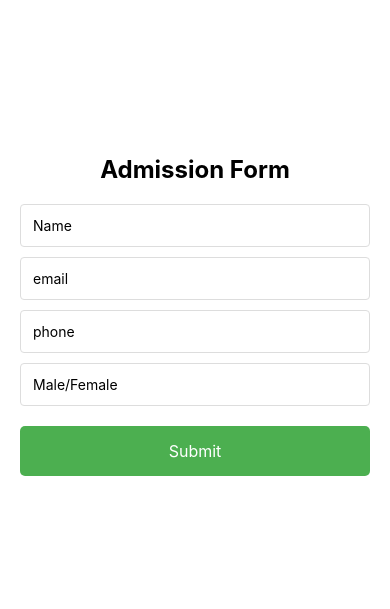
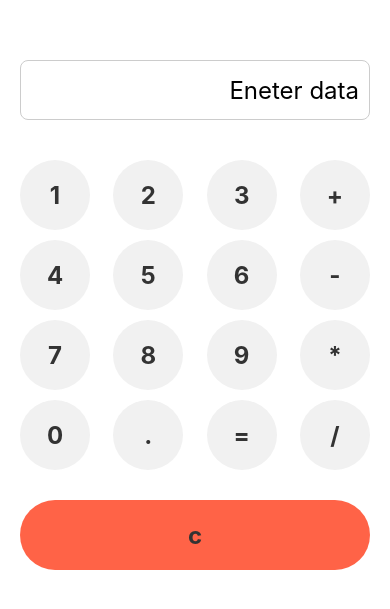
Before and after one commit to Shivakuamara-am/git-prasing, a React Native app: screen / in a window 390 px wide. Shown: the part 107-716 px from the top of the page. Built offline with nearby package versions, Linux system fonts and the light colour scheme.

Commit message:
thi is calucltor

```diff
--- a/App.tsx
+++ b/App.tsx
@@ -1,103 +1,99 @@
-import { Alert, StyleSheet, Text, TextInput, TouchableOpacity, View } from 'react-native'
+import { StyleSheet, Text, TextInput, TouchableOpacity, View } from 'react-native'
 import React, { useState } from 'react'
 
 const App = () => {
- const[name,setName]=useState("")
- const[email,setEmail]=useState("")
- const[phone,setPhone]=useState("")
- const[gender,setGender]=useState("")
- const [error,setError]=useState({
-  name:"",
-  email:"",
-  phone:"",
-  gender:"",
+  const[result,setResult]=useState("")
+  const[input,setInput]=useState("")
 
- })
+  const handlevlaues=(value:string)=>{
+    setInput(input+value)
+  }
+  const reset=()=>{
+    setInput("")
+    setResult("")
+  }
 
- const validateEmail=()=>{
+  const claucalte=()=>{
+    try{
+      setResult(eval(input).toString())
 
-  let regex= /^[a-zA-Z0-9._-]+@[a-zA-Z0-9.-]+\.[a-zA-Z]{2,6}$/;
-  return regex.test(email)
- }
+    }catch(error){
+      setResult("Error")
 
- const validtionFrom=()=>{
-  let isvalid=true
-  let errorMeassge={name:"",email:"",phone:"",gender:"",}
-
- if(!name){
-  errorMeassge.name="Pls Enter name"
-  isvalid=false
- }
-
- if(!email){
-  errorMeassge.email="pls enter the email"
-  isvalid=false
-
- }else if(!validateEmail(email)){
-  errorMeassge.email="Enter valid email addres"
-  isvalid=false
- }
-
- if(!phone){
-  errorMeassge.phone="pls enter the phonnumber"
-  isvalid=false
- }
-
- if(!gender){
-  errorMeassge.gender="pls enter the gender"
-  isvalid=false
- }
- setError(errorMeassge)
- return isvalid
+    }
+  }
 
 
- }
 
- const allValidation=()=>{
-  if(validtionFrom()){
-    Alert.alert(`form submit,Name${name},Email${email},Phone${phone},gender${gender}`)
- }
-  else{
-    Alert.alert("validation faild pls chacke the form and fill")
-  }
-}
+
   return (
     <View style={styles.container}>
-      <Text style={styles.title}>Admission Form</Text>
       <TextInput
       style={styles.input}
-      placeholder='Name'
-      value={name}
-      onChangeText={setName}/>
-      {error.name?<Text style={styles.error}>{error.name}</Text>:null}
+      placeholder='Eneter data'
+      editable={false}
+      value={input}/>
+      <Text style={styles.result}>{result}</Text>
+      <View style={styles.buttonRow}>
+    <TouchableOpacity style={styles.button} onPress={()=>handlevlaues("1")}>
+      <Text style={styles.buttonText}>1</Text>
+    </TouchableOpacity>
+    <TouchableOpacity style={styles.button} onPress={()=>handlevlaues("2")}>
+      <Text style={styles.buttonText}>2</Text>
+    </TouchableOpacity>
+    <TouchableOpacity style={styles.button} onPress={()=>handlevlaues("3")}>
+      <Text style={styles.buttonText}>3</Text>
+    </TouchableOpacity>
+    <TouchableOpacity style={styles.button} onPress={()=>handlevlaues("+")}>
+      <Text style={styles.buttonText}>+</Text>
+    </TouchableOpacity>
+    </View>
+    <View style={styles.buttonRow}>
+    <TouchableOpacity style={styles.button} onPress={()=>handlevlaues("4")}>
+      <Text style={styles.buttonText}>4</Text>
+    </TouchableOpacity>
+    <TouchableOpacity style={styles.button} onPress={()=>handlevlaues("5")}>
+      <Text style={styles.buttonText}>5</Text>
+    </TouchableOpacity>
+    <TouchableOpacity style={styles.button} onPress={()=>handlevlaues("6")}>
+      <Text style={styles.buttonText}>6</Text>
+    </TouchableOpacity>
+    <TouchableOpacity style={styles.button} onPress={()=>handlevlaues("-")}>
+      <Text style={styles.buttonText}>-</Text>
+    </TouchableOpacity>
+    </View>
+    <View style={styles.buttonRow}>
+    <TouchableOpacity style={styles.button} onPress={()=>handlevlaues("7")}>
+      <Text style={styles.buttonText}>7</Text>
+    </TouchableOpacity>
+    <TouchableOpacity style={styles.button} onPress={()=>handlevlaues("8")}>
+      <Text style={styles.buttonText}>8</Text>
+    </TouchableOpacity>
+    <TouchableOpacity style={styles.button} onPress={()=>handlevlaues("9")}>
+      <Text style={styles.buttonText}>9</Text>
+    </TouchableOpacity>
+    <TouchableOpacity style={styles.button} onPress={()=>handlevlaues("*")}>
+      <Text style={styles.buttonText}>*</Text>
+    </TouchableOpacity>
+    </View>
+    <View style={styles.buttonRow}>
+    <TouchableOpacity style={styles.button} onPress={()=>handlevlaues("0")}>
+      <Text style={styles.buttonText}>0</Text>
+    </TouchableOpacity>
+    <TouchableOpacity style={styles.button} onPress={()=>handlevlaues(".")}>
+      <Text style={styles.buttonText}>.</Text>
+    </TouchableOpacity>
+    <TouchableOpacity style={styles.button} onPress={claucalte}>
+      <Text style={styles.buttonText}>=</Text>
+    </TouchableOpacity>
+    <TouchableOpacity style={styles.button} onPress={()=>handlevlaues("/")}>
+      <Text style={styles.buttonText}>/</Text>
+    </TouchableOpacity>
+    </View>
+    <TouchableOpacity style={[styles.button,styles.clearButton]} onPress={reset}>
+      <Text style={styles.buttonText}>c</Text>
+    </TouchableOpacity>
 
-
-      <TextInput
-      style={styles.input}
-      placeholder='email'
-      value={email}
-      onChangeText={setEmail}/>
-      {error.email?<Text style={styles.error}>{error.email}</Text>:null}
-
-      <TextInput
-      style={styles.input}
-      placeholder='phone'
-      keyboardType='phone-pad'
-      onChangeText={setPhone}
-      value={phone}
-      />
-      {error.phone?<Text style={styles.error}>{error.phone}</Text>:null}
-
-      <TextInput
-      style={styles.input}
-      placeholder='Male/Female'
-      onChangeText={setGender}
-      value={gender}/>
-      {error.gender?<Text style={styles.error}>{error.gender}</Text>:null}
-
-      <TouchableOpacity style={styles.button} onPress={allValidation}>
-        <Text style={styles.buttonText}>Submit</Text>
-      </TouchableOpacity>
     </View>
   )
 }
@@ -112,35 +108,45 @@ const styles = StyleSheet.create({
     padding: 20,
     backgroundColor: '#fff',
   },
-  title: {
+  input: {
+    height: 60,
+    width: '100%',
+    fontSize: 24,
+    textAlign: 'right',
+    borderColor: '#ccc',
+    borderWidth: 1,
+    marginBottom: 20,
+    padding: 10,
+    borderRadius: 8,
+
+  },
+  result: {
+    fontSize: 32,
+    marginBottom: 20,
+    color: '#007BFF',
+  },
+  buttonRow: {
+    flexDirection: 'row',
+    justifyContent: 'space-between',
+    width: '100%',
+    marginBottom: 10,
+  },
+  button: {
+    width: 70,
+    height: 70,
+    justifyContent: 'center',
+    alignItems: 'center',
+    backgroundColor: '#f1f1f1',
+    borderRadius: 35,
+  },
+  buttonText: {
     fontSize: 24,
     fontWeight: 'bold',
-    marginBottom: 20,
+    color: '#333',
   },
-  input: {
+  clearButton: {
+    backgroundColor: '#FF6347',
     width: '100%',
-    padding: 12,
-    marginBottom: 10,
-    borderWidth: 1,
-    borderColor: '#ddd',
-    borderRadius: 4,
-  },
-  button: {
-    backgroundColor: '#4CAF50',
-    padding: 15,
-    borderRadius: 5,
-    marginTop: 10,
-    width: '100%',
-    alignItems: 'center',
-  },
-  buttonText: {
-    color: '#fff',
-    fontSize: 16,
-  },
-  error: {
-    color: 'red',
-    fontSize: 12,
-    marginTop: -8,
-    marginBottom: 10,
+    marginTop: 20,
   },
 })
```
